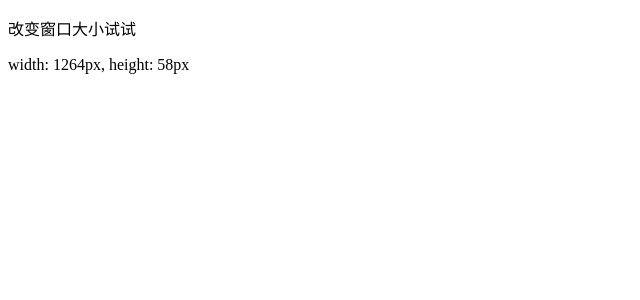
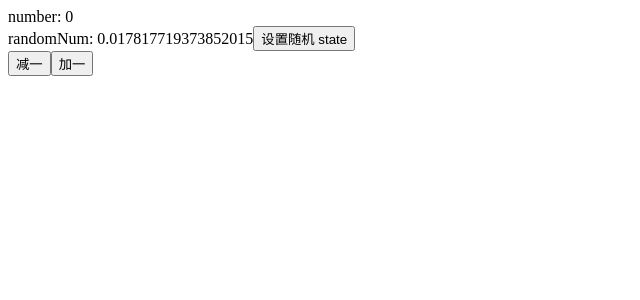
Before and after one commit to yk-a111y/react-comp, a React (Create React App) app: page / in a window 1280 px wide. Shown: the top 300 px of the page, without its empty margins (0-640 px from the left). Built offline with nearby package versions, Linux system fonts and the light colour scheme.

Commit message:
feat: useWhyDidYouUpdate

```diff
--- a/src/components/Apps/HooksApp.tsx
+++ b/src/components/Apps/HooksApp.tsx
@@ -4,9 +4,10 @@ import CookieHook from "@/components/Hooks/useCookieHook";
 import HoverHook from "@/components/Hooks/useHoverHook";
 import ScrollingHook from "@/components/Hooks/useScrollingHook";
 import SizeHook from "@/components/Hooks/useSizeHook";
+import WhyDidYouUpdate from "@/components/Hooks/useWhyDidYouUpdateHook";
 
 const HooksApp = () => {
-  return <SizeHook />;
+  return <WhyDidYouUpdate />;
 };
 
 export default HooksApp;
--- /dev/null
+++ b/src/components/Hooks/useWhyDidYouUpdateHook.tsx
@@ -0,0 +1,43 @@
+// import { useWhyDidYouUpdate } from "ahooks";
+import useWhyDidYouUpdate from "../../hooks/useWhyDidYouUpdate";
+import React, { useState } from "react";
+
+const Test: React.FC<{ count: number }> = (props) => {
+  const [randomNum, setRandomNum] = useState(Math.random());
+
+  useWhyDidYouUpdate("Test", { ...props, randomNum });
+
+  return (
+    <div>
+      <div>
+        <span>number: {props.count}</span>
+      </div>
+      <div>
+        randomNum: {randomNum}
+        <button onClick={() => setRandomNum(Math.random)}>
+          设置随机 state
+        </button>
+      </div>
+    </div>
+  );
+};
+
+const WhyDidYouUpdate = () => {
+  const [count, setCount] = useState(0);
+
+  return (
+    <div>
+      <Test count={count} />
+      <div>
+        <button onClick={() => setCount((prevCount) => prevCount - 1)}>
+          减一
+        </button>
+        <button onClick={() => setCount((prevCount) => prevCount + 1)}>
+          加一
+        </button>
+      </div>
+    </div>
+  );
+};
+
+export default WhyDidYouUpdate;
--- /dev/null
+++ b/src/hooks/useWhyDidYouUpdate.tsx
@@ -0,0 +1,31 @@
+export type IProps = Record<string, any>;
+import { useEffect, useRef } from "react";
+
+const useWhyDidYouUpdate = (componentName: string, props: IProps) => {
+  const prevProps = useRef<IProps>({});
+
+  useEffect(() => {
+    if (prevProps.current) {
+      const allKeys = Object.keys({ ...prevProps.current, ...props });
+      const changedProps: IProps = {};
+
+      allKeys.forEach((key) => {
+        // 对比key，不相同的话存储在changedProps中
+        if (!Object.is(prevProps.current[key], props[key])) {
+          changedProps[key] = {
+            from: prevProps.current[key],
+            to: props[key],
+          };
+        }
+      });
+
+      if (Object.keys(changedProps).length) {
+        console.log("[why-did-you-update]", componentName, changedProps);
+      }
+
+      prevProps.current = props;
+    }
+  });
+};
+
+export default useWhyDidYouUpdate;
```
